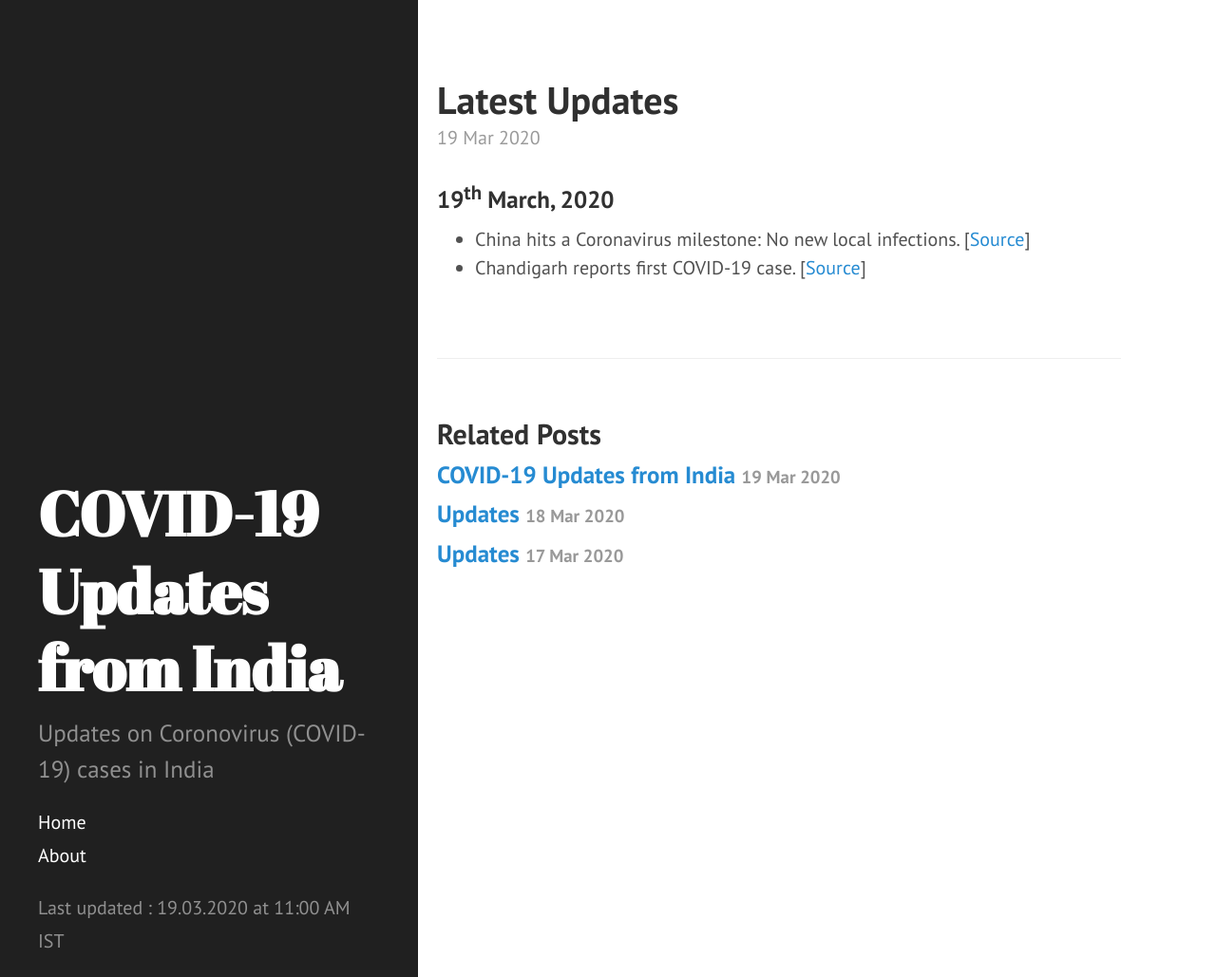
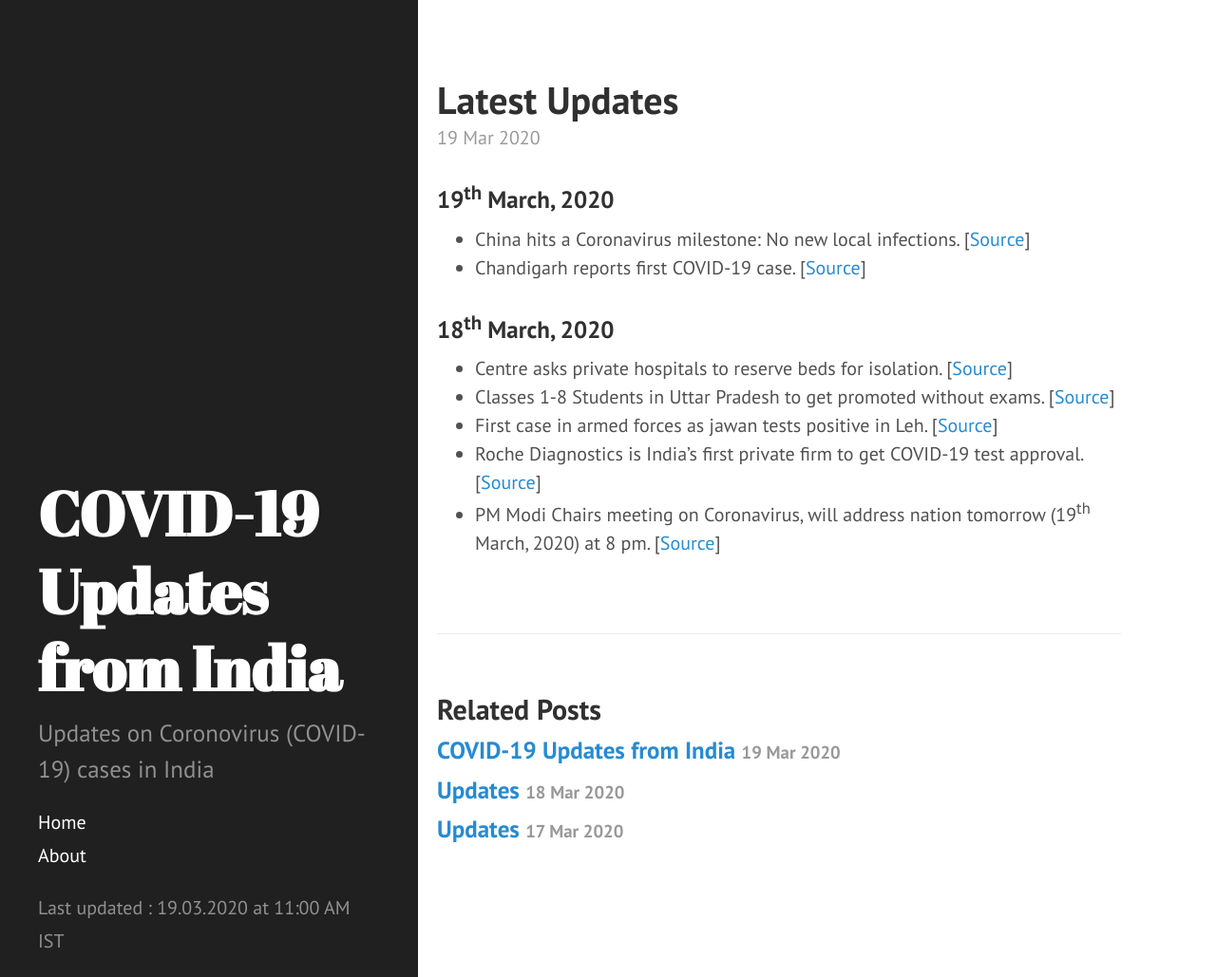
Before and after one commit to bhooraj/covid19updates-india, a Jekyll site: the page built from _posts/2020-03-19-Latest-updates.md, in a window 1280 px wide and 1029 px high. Shown: the whole window at 95% size. Built offline with Jekyll 4.4.1, drawn with Linux system fonts in a browser that asks for light colours.

Commit message:
Update 2020-03-19-Latest-updates.md

```diff
--- a/_posts/2020-03-19-Latest-updates.md
+++ b/_posts/2020-03-19-Latest-updates.md
@@ -4,3 +4,10 @@ layout: post
 ### 19<sup>th</sup> March, 2020
 - China hits a Coronavirus milestone: No new local infections. [[Source](https://timesofindia.indiatimes.com/world/china/china-hits-a-coronavirus-milestone-no-new-local-infections/articleshow/74703255.cms)]
 - Chandigarh reports first COVID-19 case. [[Source](https://www.thehindu.com/news/national/coronavirus-live-updates-march-19-2020/article31105138.ece)]
+
+### 18<sup>th</sup> March, 2020
+- Centre asks private hospitals to reserve beds for isolation. [[Source](http://timesofindia.indiatimes.com/articleshow/74681875.cms?utm_source=contentofinterest&utm_medium=text&utm_campaign=cppst)]
+- Classes 1-8 Students in Uttar Pradesh to get promoted without exams. [[Source](https://timesofindia.indiatimes.com/india/coronavirus-confirmed-cases-deaths-india-around-the-world/articleshow/74666727.cms)]
+- First case in armed forces as jawan tests positive in Leh. [[Source](https://www.thehindu.com/news/national/covid-19-first-case-in-armed-forces-as-jawan-tests-positive-in-leh/article31096756.ece)]
+- Roche Diagnostics is India’s first private firm to get COVID-19 test approval. [[Source](https://www.thehindu.com/news/national/roche-diagnostics-is-indias-first-private-firm-to-get-covid-19-test-approval/article31098827.ece)]
+- PM Modi Chairs meeting on Coronavirus, will address nation tomorrow (19<sup>th</sup> March, 2020) at 8 pm. [[Source](https://www.ndtv.com/india-news/pm-modi-chairs-meeting-on-coronavirus-will-address-nation-tomorrow-at-8-pm-2197035)]
```
